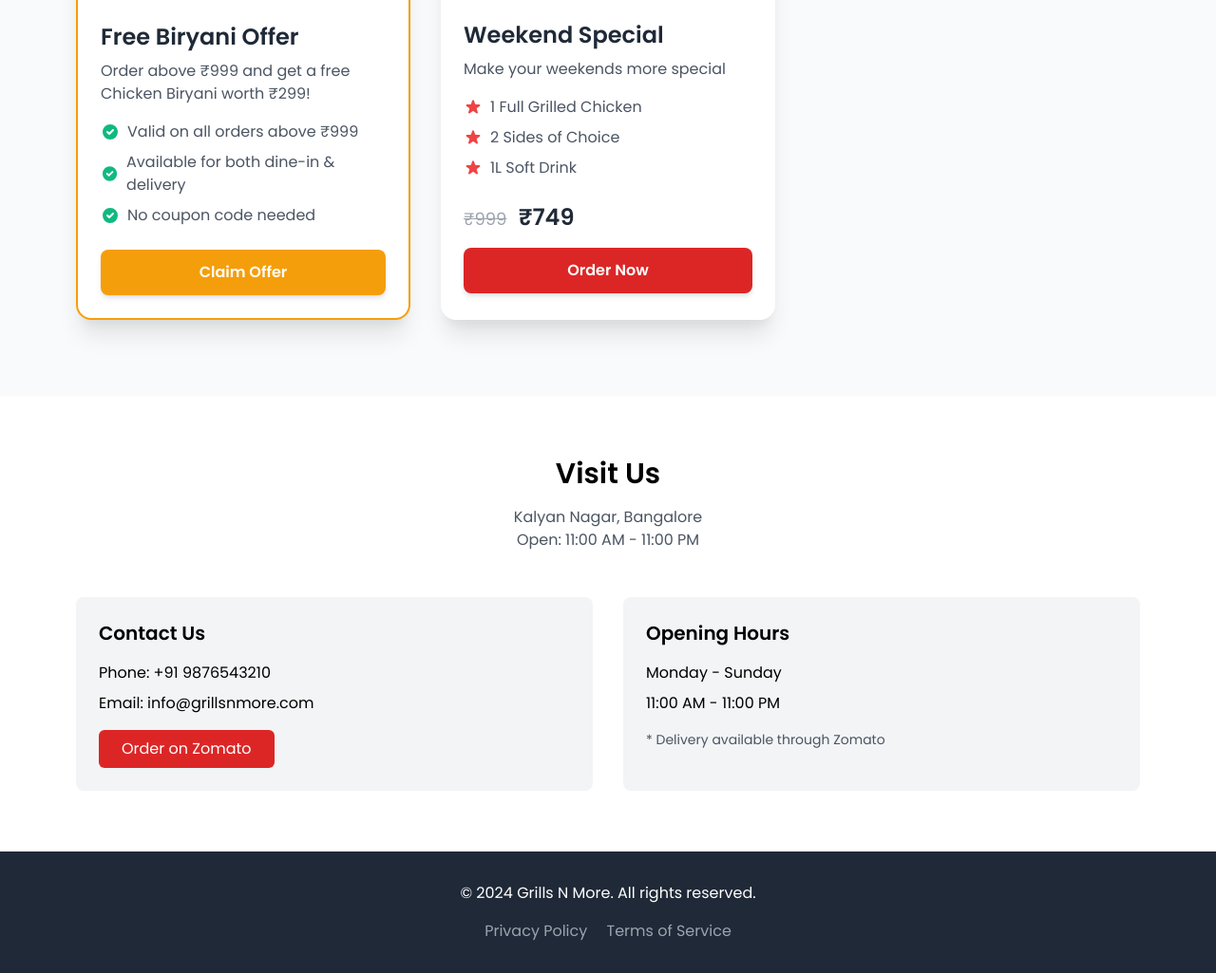
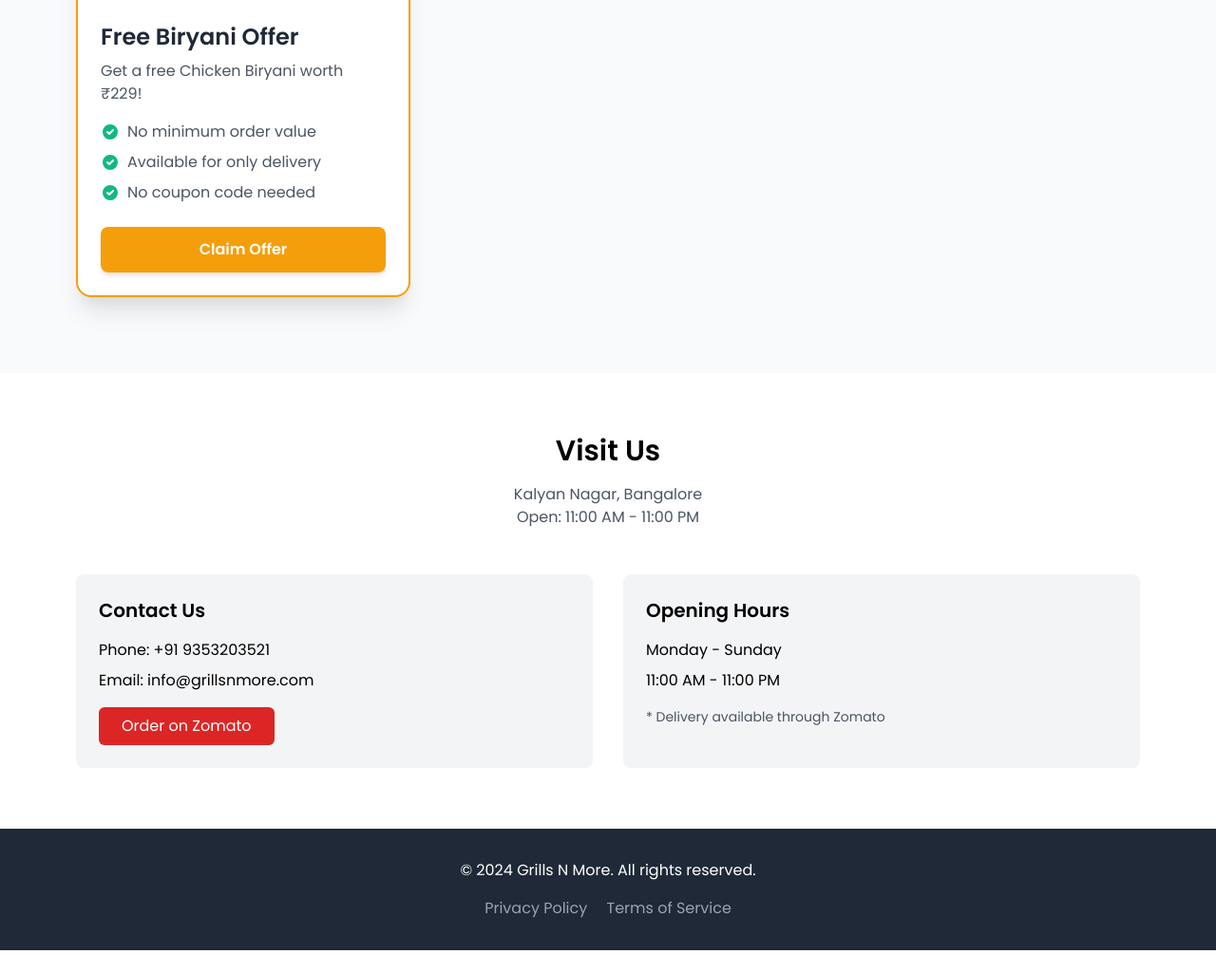
Before and after one commit to theitruler/GNMEarnimg, a Flask app: page / in a window 1280 px wide. Shown: the part 1579-2604 px from the top of the page at 95% size. After the commit the page ends 2580 px from the top, so only its background shows below. Run offline with Flask 3, Linux system fonts and the light colour scheme.

Commit message:
v1.0:added my details and font for offer screen

```diff
--- a/templates/customer/home.html
+++ b/templates/customer/home.html
@@ -90,10 +90,6 @@
             <a href="#offers"
                class="hero-button bg-red-600 text-white px-6 sm:px-10 py-3 sm:py-4 rounded-lg hover:bg-red-700 transition duration-300 font-semibold shadow-lg w-full sm:w-64 text-center">
                 View Special Offers
-            </a>
-            <a href="tel:+919876543210"
-               class="hero-button bg-transparent border-2 border-white text-white px-6 sm:px-10 py-3 sm:py-4 rounded-lg hover:bg-white hover:text-black transition duration-300 font-semibold w-full sm:w-64 text-center">
-                Book a Table
             </a>
         </div>
 
@@ -202,31 +198,24 @@
         <div class="grid grid-cols-1 md:grid-cols-2 lg:grid-cols-3 gap-8">
             <!-- Free Biryani Offer Card -->
             <div class="bg-white rounded-2xl shadow-xl overflow-hidden transform hover:scale-105 transition duration-300 border-2 border-yellow-500">
-                <div class="relative">
-                    <img src="https://images.unsplash.com/photo-1563379091339-03b21ab4a4f8?ixlib=rb-4.0.3"
-                         alt="Biryani"
-                         class="w-full h-48 object-cover">
-                    <div class="absolute top-4 right-4">
-                        <span class="bg-yellow-500 text-white px-4 py-2 rounded-full font-bold animate-pulse">
-                            FREE
-                        </span>
-                    </div>
-                </div>
+                <img src="https://images.unsplash.com/photo-1563379091339-03b21ab4a4f8?auto=format&fit=crop&q=80"
+                     alt="Delicious Chicken Biryani"
+                     class="w-full h-48 object-cover">
                 <div class="p-6">
                     <h3 class="text-2xl font-bold mb-2 text-gray-800">Free Biryani Offer</h3>
-                    <p class="text-gray-600 mb-4">Order above ₹999 and get a free Chicken Biryani worth ₹299!</p>
+                    <p class="text-gray-600 mb-4">Get a free Chicken Biryani worth ₹229!</p>
                     <ul class="text-gray-600 mb-6 space-y-2">
                         <li class="flex items-center">
                             <svg class="w-5 h-5 text-green-500 mr-2" fill="currentColor" viewBox="0 0 20 20">
                                 <path fill-rule="evenodd" d="M10 18a8 8 0 100-16 8 8 0 000 16zm3.707-9.293a1 1 0 00-1.414-1.414L9 10.586 7.707 9.293a1 1 0 00-1.414 1.414l2 2a1 1 0 001.414 0l4-4z" clip-rule="evenodd"/>
                             </svg>
-                            Valid on all orders above ₹999
+                            No minimum order value
                         </li>
                         <li class="flex items-center">
                             <svg class="w-5 h-5 text-green-500 mr-2" fill="currentColor" viewBox="0 0 20 20">
                                 <path fill-rule="evenodd" d="M10 18a8 8 0 100-16 8 8 0 000 16zm3.707-9.293a1 1 0 00-1.414-1.414L9 10.586 7.707 9.293a1 1 0 00-1.414 1.414l2 2a1 1 0 001.414 0l4-4z" clip-rule="evenodd"/>
                             </svg>
-                            Available for both dine-in & delivery
+                            Available for only delivery
                         </li>
                         <li class="flex items-center">
                             <svg class="w-5 h-5 text-green-500 mr-2" fill="currentColor" viewBox="0 0 20 20">
@@ -238,54 +227,6 @@
                     <a href="https://www.zomato.com/bangalore/grills-n-more-kalyan-nagar-bangalore/order"
                        class="block text-center bg-yellow-500 text-white px-6 py-3 rounded-lg hover:bg-yellow-600 transition duration-300 font-semibold shadow-md">
                         Claim Offer
-                    </a>
-                </div>
-            </div>
-
-            <!-- Weekend Special -->
-            <div class="bg-white rounded-2xl shadow-xl overflow-hidden transform hover:scale-105 transition duration-300">
-                <div class="relative">
-                    <img src="https://images.unsplash.com/photo-1532636875304-0c89119d9b4d?ixlib=rb-4.0.3"
-                         alt="Weekend Special"
-                         class="w-full h-48 object-cover">
-                    <div class="absolute top-4 right-4">
-                        <span class="offer-badge text-white px-4 py-2 rounded-full font-bold">
-                            25% OFF
-                        </span>
-                    </div>
-                </div>
-                <div class="p-6">
-                    <h3 class="text-2xl font-bold mb-2 text-gray-800">Weekend Special</h3>
-                    <p class="text-gray-600 mb-4">Make your weekends more special</p>
-                    <ul class="text-gray-600 mb-6 space-y-2">
-                        <li class="flex items-center">
-                            <svg class="w-5 h-5 text-red-500 mr-2" fill="currentColor" viewBox="0 0 20 20">
-                                <path d="M9.049 2.927c.3-.921 1.603-.921 1.902 0l1.07 3.292a1 1 0 00.95.69h3.462c.969 0 1.371 1.24.588 1.81l-2.8 2.034a1 1 0 00-.364 1.118l1.07 3.292c.3.921-.755 1.688-1.54 1.118l-2.8-2.034a1 1 0 00-1.175 0l-2.8 2.034c-.784.57-1.838-.197-1.539-1.118l1.07-3.292a1 1 0 00-.364-1.118L2.98 8.72c-.783-.57-.38-1.81.588-1.81h3.461a1 1 0 00.951-.69l1.07-3.292z"/>
-                            </svg>
-                            1 Full Grilled Chicken
-                        </li>
-                        <li class="flex items-center">
-                            <svg class="w-5 h-5 text-red-500 mr-2" fill="currentColor" viewBox="0 0 20 20">
-                                <path d="M9.049 2.927c.3-.921 1.603-.921 1.902 0l1.07 3.292a1 1 0 00.95.69h3.462c.969 0 1.371 1.24.588 1.81l-2.8 2.034a1 1 0 00-.364 1.118l1.07 3.292c.3.921-.755 1.688-1.54 1.118l-2.8-2.034a1 1 0 00-1.175 0l-2.8 2.034c-.784.57-1.838-.197-1.539-1.118l1.07-3.292a1 1 0 00-.364-1.118L2.98 8.72c-.783-.57-.38-1.81.588-1.81h3.461a1 1 0 00.951-.69l1.07-3.292z"/>
-                            </svg>
-                            2 Sides of Choice
-                        </li>
-                        <li class="flex items-center">
-                            <svg class="w-5 h-5 text-red-500 mr-2" fill="currentColor" viewBox="0 0 20 20">
-                                <path d="M9.049 2.927c.3-.921 1.603-.921 1.902 0l1.07 3.292a1 1 0 00.95.69h3.462c.969 0 1.371 1.24.588 1.81l-2.8 2.034a1 1 0 00-.364 1.118l1.07 3.292c.3.921-.755 1.688-1.54 1.118l-2.8-2.034a1 1 0 00-1.175 0l-2.8 2.034c-.784.57-1.838-.197-1.539-1.118l1.07-3.292a1 1 0 00-.364-1.118L2.98 8.72c-.783-.57-.38-1.81.588-1.81h3.461a1 1 0 00.951-.69l1.07-3.292z"/>
-                            </svg>
-                            1L Soft Drink
-                        </li>
-                    </ul>
-                    <div class="flex justify-between items-center mb-4">
-                        <div>
-                            <span class="text-lg line-through text-gray-400">₹999</span>
-                            <span class="text-2xl font-bold text-gray-800 ml-2">₹749</span>
-                        </div>
-                    </div>
-                    <a href="https://www.zomato.com/bangalore/grills-n-more-kalyan-nagar-bangalore/order"
-                       class="block text-center bg-red-600 text-white px-6 py-3 rounded-lg hover:bg-red-700 transition duration-300 font-semibold shadow-md">
-                        Order Now
                     </a>
                 </div>
             </div>
@@ -304,7 +245,7 @@
         <div class="grid grid-cols-1 md:grid-cols-2 gap-8">
             <div class="bg-gray-100 p-6 rounded-lg">
                 <h3 class="text-xl font-semibold mb-4">Contact Us</h3>
-                <p class="mb-2">Phone: +91 9876543210</p>
+                <p class="mb-2">Phone: +91 9353203521</p>
                 <p class="mb-2">Email: info@grillsnmore.com</p>
                 <div class="mt-4">
                     <a href="https://www.zomato.com/bangalore/grills-n-more-kalyan-nagar-bangalore/order"
```
Also changed, not shown: templates/customer/offer.html (+15 -1 lines), static/fonts/font1.ttf (added).
